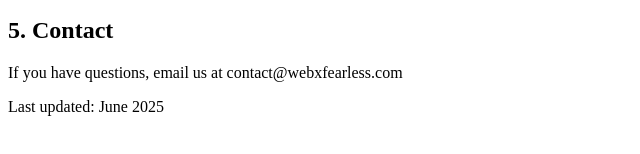
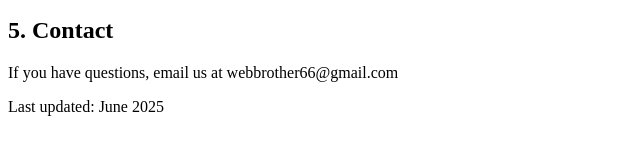
Before and after one commit to MrKarne/webxfearless, a plain HTML site: page privacy-policy.html in a window 1280 px wide. Shown: the part 440-594 px from the top of the page, 0-640 px from the left. Drawn offline with Linux system fonts and the light colour scheme.

Commit message:
Update privacy-policy.html

```diff
--- a/privacy-policy.html
+++ b/privacy-policy.html
@@ -20,7 +20,7 @@
   <p>We may use third-party tools (e.g., hosting, payment processors) that may collect user data under their own privacy terms.</p>
 
   <h2>5. Contact</h2>
-  <p>If you have questions, email us at contact@webxfearless.com</p>
+  <p>If you have questions, email us at webbrother66@gmail.com</p>
 
   <p>Last updated: June 2025</p>
 </body>
```
